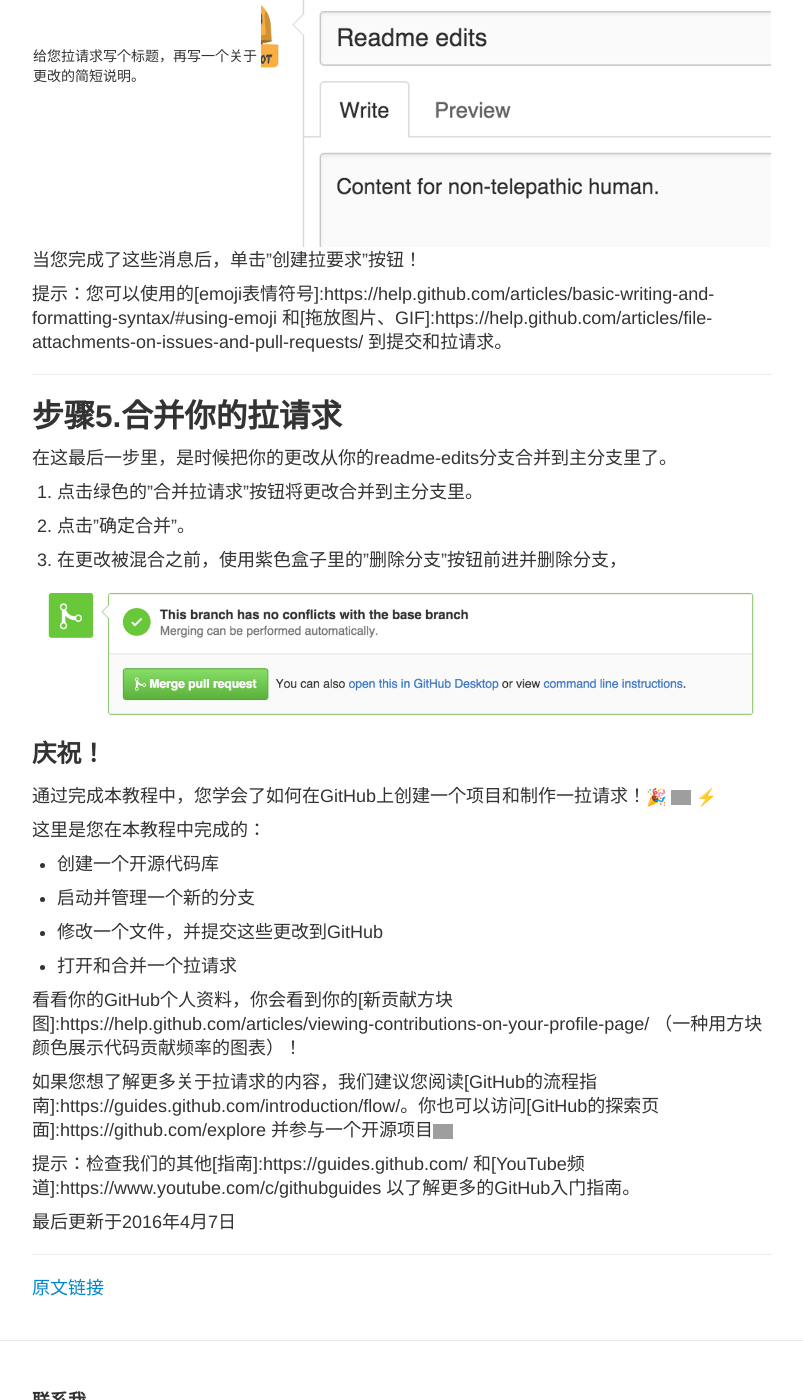
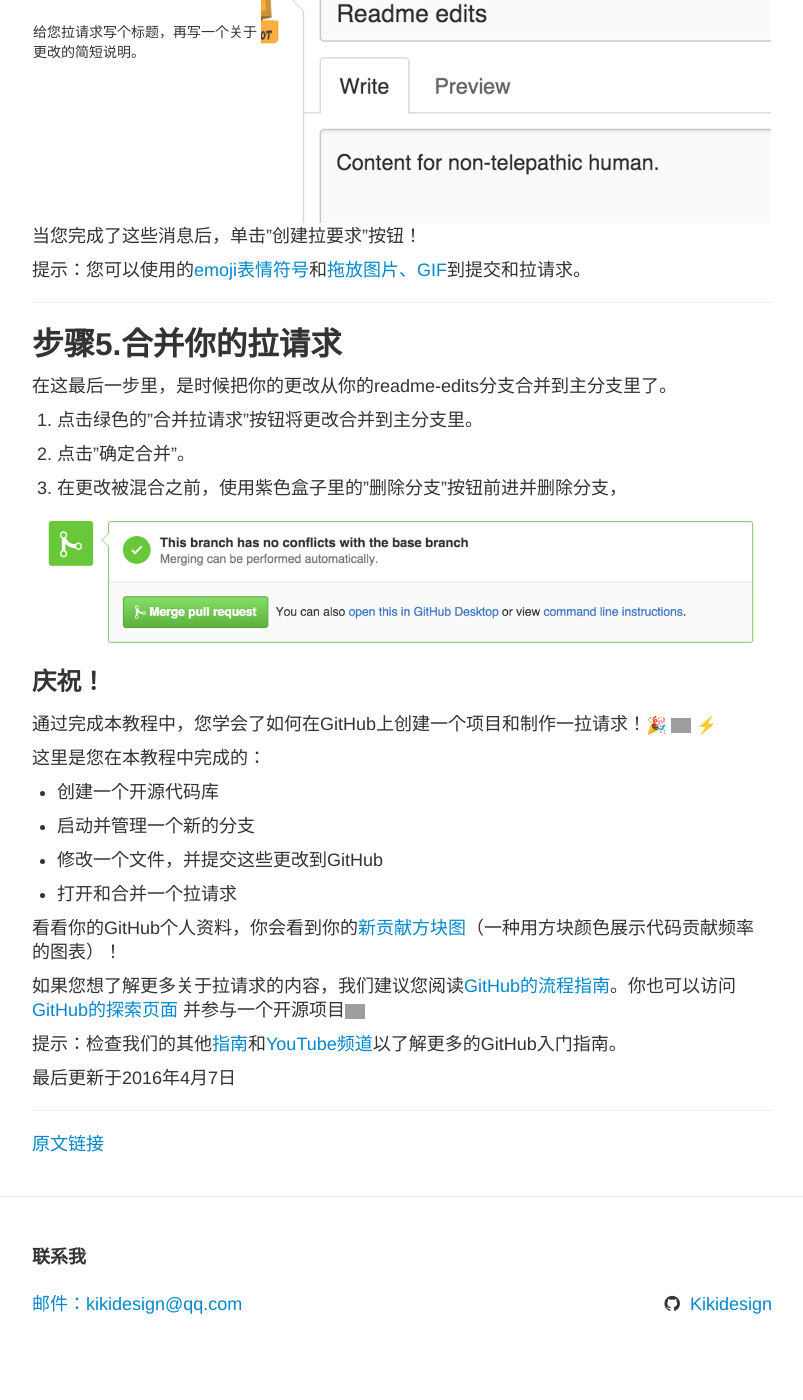
Before and after one commit to kikidesign/kikidesign.github.io, a Jekyll site: the page built from _posts/2016-05-19-Github-Hello-World.md, in a window 1280 px wide and 1400 px high, scrolled down 5868 px. Shown: the whole window, without its empty margins (238-1041 px from the left). Built offline with Jekyll 4.4.1, drawn with Linux system fonts in a browser that asks for light colours; emoji names are drawn with the system emoji font; after the commit the page ends 7224 px from its top, so only the background shows below that; some of the changed text lies outside the part shown; grey boxes are pictures that could not be loaded.

Commit message:
GitHub-Hello-World

```diff
--- a/_posts/2016-05-19-Github-Hello-World.md
+++ b/_posts/2016-05-19-Github-Hello-World.md
@@ -34,7 +34,7 @@
 不需要编码
 
 
-要完成本教程，您需要一个[GitHub.com帐号]:https://github.com/ 和接入互联网。您不需要知道如何编码，使用命令行，或者安装Git（GitHub是基于Git版本控制软件）。
+要完成本教程，您需要一个[GitHub.com帐号]和接入互联网。您不需要知道如何编码，使用命令行，或者安装Git（GitHub是基于Git版本控制软件）。
 
 
 提示：当您在完成教程中的步骤时，您可以打开一个单独的浏览器窗口（或标签）以便看到它。
@@ -173,7 +173,7 @@
 
 只要您做了一个提交，您可以打开一个拉请求并开始讨论，甚至在代码完成之前。
 
-通过在您的拉请求消息中使用GitHub的[@mention提示系统]:https://help.github.com/articles/about-writing-and-formatting-on-github/#text-formatting-toolbar ，您可以要求某个人或团队的反馈，无论他们是在大厅或10个时区之外。
+通过在您的拉请求消息中使用GitHub的[@mention提示系统]，您可以要求某个人或团队的反馈，无论他们是在大厅或10个时区之外。
 
 您还可以在您自己的仓库打开拉请求和自己的库合并。这是在开展大项目之前，学习GitHub工作流的好方法。
 
@@ -190,7 +190,7 @@
 
 当您完成了这些消息后，单击"创建拉要求"按钮！
 
-提示：您可以使用的[emoji表情符号]:https://help.github.com/articles/basic-writing-and-formatting-syntax/#using-emoji 和[拖放图片、GIF]:https://help.github.com/articles/file-attachments-on-issues-and-pull-requests/ 到提交和拉请求。
+提示：您可以使用的[emoji表情符号]和[拖放图片、GIF]到提交和拉请求。
 
 ----------------
 
@@ -223,13 +223,13 @@
 * 打开和合并一个拉请求
 
 
-看看你的GitHub个人资料，你会看到你的[新贡献方块图]:https://help.github.com/articles/viewing-contributions-on-your-profile-page/ （一种用方块颜色展示代码贡献频率的图表）！
+看看你的GitHub个人资料，你会看到你的[新贡献方块图]（一种用方块颜色展示代码贡献频率的图表）！
 
 
-如果您想了解更多关于拉请求的内容，我们建议您阅读[GitHub的流程指南]:https://guides.github.com/introduction/flow/。你也可以访问[GitHub的探索页面]:https://github.com/explore 并参与一个开源项目<img class="emoji" title=":octocat:" alt=":octocat:" src="https://assets.github.com/images/icons/emoji/octocat.png" height="20" width="20" align="absmiddle">
+如果您想了解更多关于拉请求的内容，我们建议您阅读[GitHub的流程指南]。你也可以访问[GitHub的探索页面] 并参与一个开源项目<img class="emoji" title=":octocat:" alt=":octocat:" src="https://assets.github.com/images/icons/emoji/octocat.png" height="20" width="20" align="absmiddle">
 
 
-提示：检查我们的其他[指南]:https://guides.github.com/ 和[YouTube频道]:https://www.youtube.com/c/githubguides 以了解更多的GitHub入门指南。
+提示：检查我们的其他[指南]和[YouTube频道]以了解更多的GitHub入门指南。
 
 
 最后更新于2016年4月7日
```
Also changed, not shown: other parts of _posts/2016-05-19-Github-Hello-World.md (+18 -0 lines).
